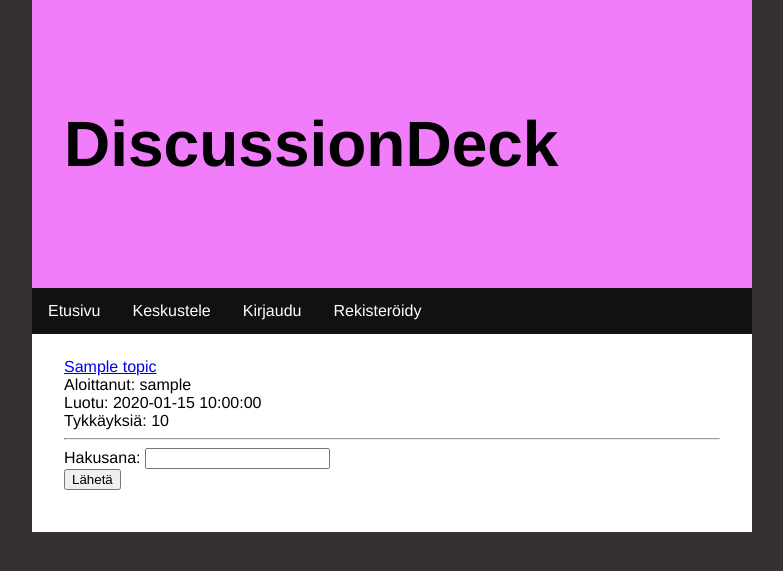
After one commit to brotholi/discussiondeck, a Flask app: template templates/result.html in a window 1280 px wide. The commit adds this page. Shown: the top 571 px of the page, without its empty margins (248-1031 px from the left). Run offline with Flask 3, Linux system fonts and the light colour scheme; the template is opened without the code that fills it: most values are stand-ins (such as "Sample title", 1, 10 or a date in 2020).

Commit message:
code search feature and fix tags

```diff
--- a/discussions.py
+++ b/discussions.py
@@ -24,3 +24,9 @@ def get_one_discussion(discussion_id):
     result = db.session.execute(text(sql), {"discussion_id":discussion_id})
     discussion = result.fetchone()
     return discussion
+
+def find_discussions_by_keyword(query):
+    sql= "SELECT d.id, d.user_id, u.username, d.topic, d.created, d.likes FROM discussions d JOIN users u ON d.user_id = u.id WHERE d.topic LIKE :keyword ORDER BY d.created DESC"
+    result = db.session.execute(text(sql), {"keyword":query})
+    discussions = result.fetchall()
+    return discussions
--- a/static/css/style.css
+++ b/static/css/style.css
@@ -58,6 +58,19 @@ textarea {
     cursor: pointer;
   }
 
+  .rightbutton {
+    background-color: #f17dfb;
+    border: none;
+    color: black;
+    padding: 15px 32px;
+    text-align: center;
+    text-decoration: none;
+    font-size: 16px;
+    margin: 4px 2px;
+    cursor: pointer;
+    float: right;
+  }
+
   .small_button {
     background-color: #f17dfb;
     border: none;
--- a/templates/deck.html
+++ b/templates/deck.html
@@ -21,7 +21,7 @@
 <p class="graycommentbody">
 {% endif %}
 <b>{{ comment.username }} </b> <br>
-{{ comment.content }} <br>
+{{ comment.comment }} <br>
 {{ comment.created.strftime("%d.%m.%Y klo %H:%M") }}</p>
 {% endfor %}
 <br>
--- /dev/null
+++ b/templates/result.html
@@ -0,0 +1,20 @@
+{% extends "layout.html" %}
+{% block title %} Hakutulos {% endblock %}
+{% block content %}
+{% if discussions %}
+{% for discussion in discussions %}
+<a href="/discussions/{{ discussion.id }}">{{ discussion.topic }}</a> <br>
+Aloittanut: {{ discussion.username }} <br>
+Luotu: {{ discussion.created.strftime("%Y-%m-%d %H:%M:%S") }} <br>
+Tykkäyksiä: {{ discussion.likes}} <br>
+<hr>
+{% endfor %}
+{% else %}
+<p class="background_text">Ei hakutuloksia</p>
+{% endif %}
+<form action="/result" method="GET">
+    Hakusana: <input type="text" name="query">
+    <br>
+    <input type="submit" value="Lähetä">
+</form>
+{% endblock %}
```
Also changed, not shown: extras.py (+3 -6 lines), routes.py (+10 -5 lines), templates/index.html (+7 -0 lines), templates/tags.html (+5 -5 lines).
